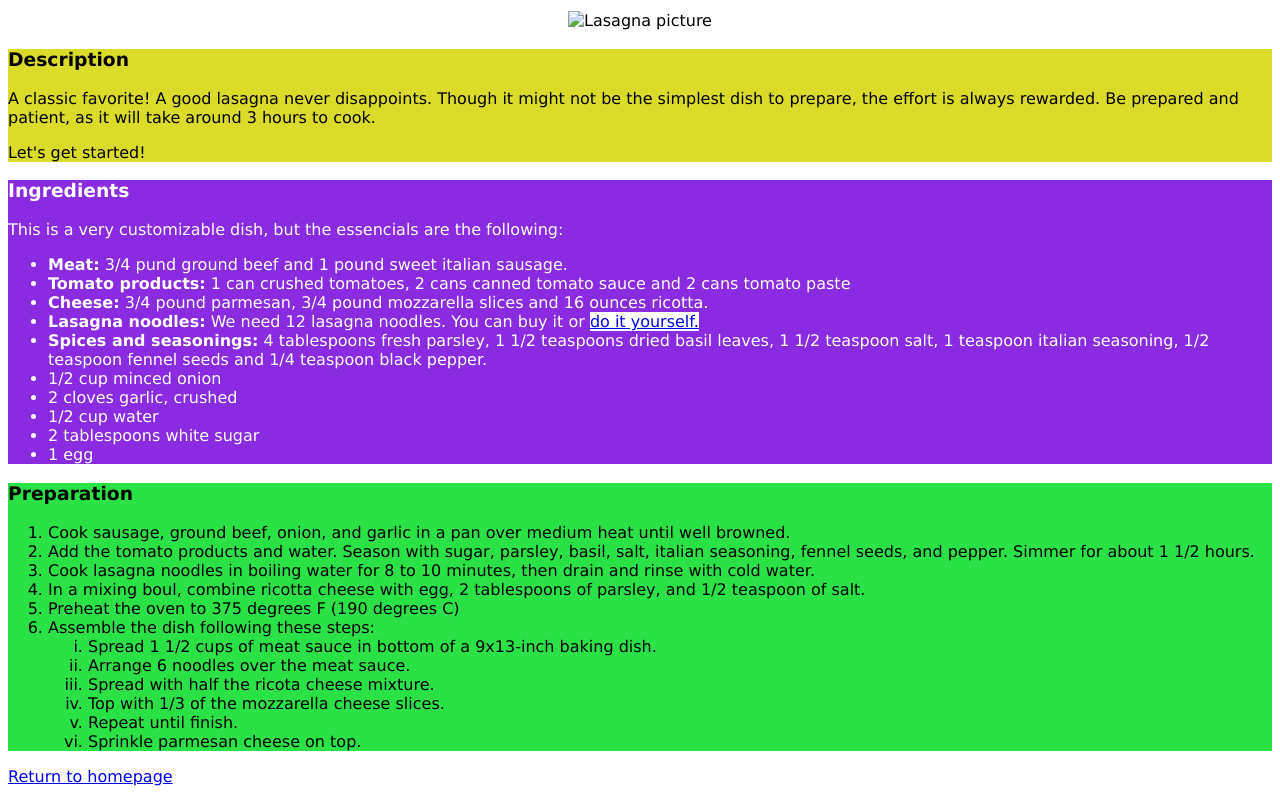
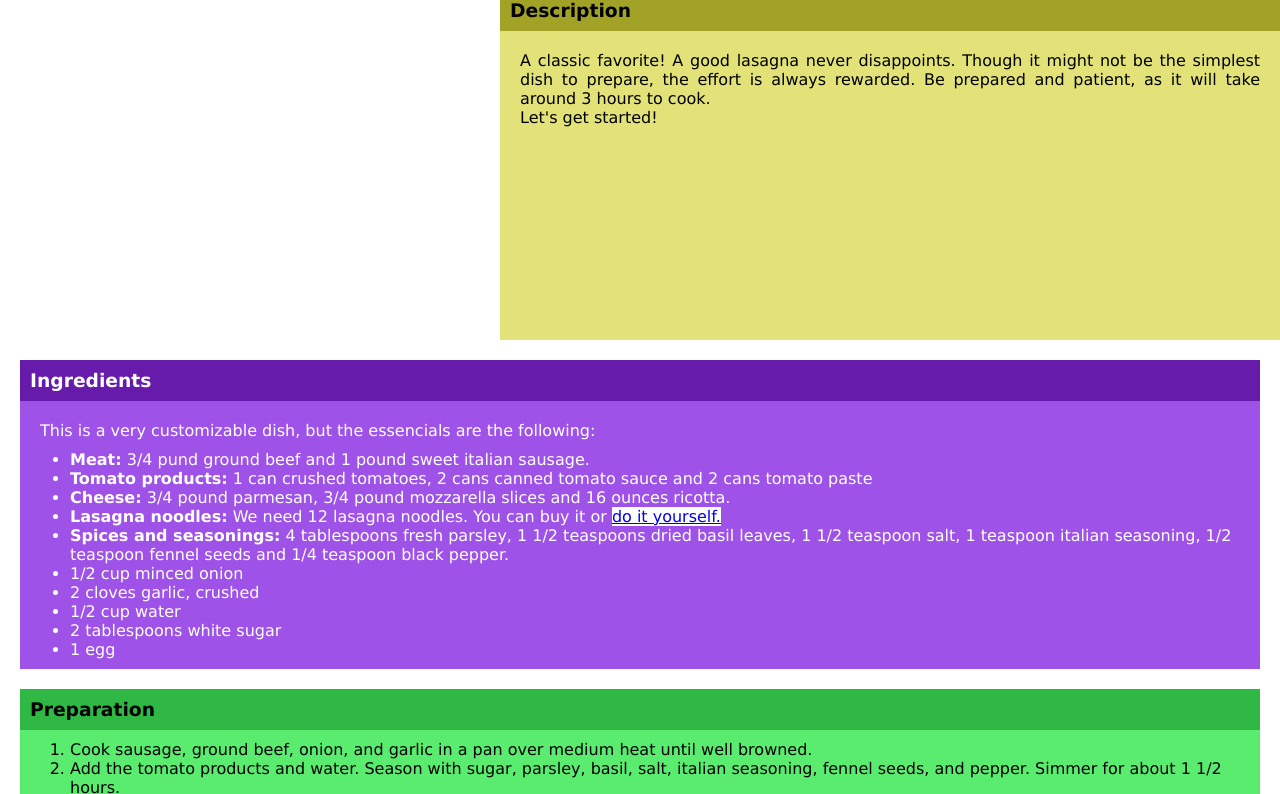
Before and after one commit to LuisIriarte5/odin-recipes, a plain HTML site: page recipes/lasagna.html in a window 1280 px wide. Shown: the part 64-858 px from the top of the page. Drawn offline with Linux system fonts and the light colour scheme.

Commit message:
Improve the style in lasagna webpage

```diff
--- a/recipes/lasagna.html
+++ b/recipes/lasagna.html
@@ -8,17 +8,16 @@
     <body>
         <h1 id="title">Lasagna</h1>
 
-        <div class="img-alinear">
+        <div class="img-principal">
             <img src="../img/lasagna.jpg" alt="Lasagna picture" id="main-pic">
-        </div>
-
-        <div class="descripcion">
-            <h3>Description</h3>
-            <p>A classic favorite! A good lasagna never disappoints. Though it might not be
-            the simplest dish to prepare, the effort is always rewarded. Be prepared and patient, as it will
-            take around 3 hours to cook.
-            </p>
-            <p>Let's get started!</p>
+            <div class="descripcion">
+                <h3>Description</h3>
+                <p>A classic favorite! A good lasagna never disappoints. Though it might not be
+                the simplest dish to prepare, the effort is always rewarded. Be prepared and patient, as it will
+                take around 3 hours to cook.<br>
+                Let's get started!
+                </p>
+            </div>
         </div>
 
         <div class="ingredientes">
@@ -58,6 +57,6 @@
             </ol>
         </div>
 
-        <p id="ret-hp"><a href="../index.html">Return to homepage</a></p>
+        <p class="external-link" id="ret-hp"><a href="../index.html">Return to homepage</a></p>
     </body>
 </html>
--- a/recipes/rec_style.css
+++ b/recipes/rec_style.css
@@ -1,5 +1,7 @@
 *{
     font-family:Verdana, Geneva, Tahoma, sans-serif;
+    max-width: 1500px;
+    margin: auto;
 }
 
 #title{
@@ -9,26 +11,74 @@
     text-decoration: underline;
 }
 
-.img-alinear{
-    text-align: center;
+.img-principal{
+    margin-bottom: 10px;
+}
+
+#main-pic,
+.descripcion{
+    height: 350px;
+}
+
+#main-pic,
+.ingredientes,
+.preparacion{
+    margin-left: 20px;
+    margin-right: 20px;
 }
 
 #main-pic{
-    height: 400px;
-    width: auto;
+    margin-bottom: -350px;
+}
+
+.ingredientes,
+.preparacion{
+    margin-top: 20px;
+    margin-bottom: 20px;
 }
 
 .descripcion{
-    background-color: rgb(219, 219, 42);
+    background-color: rgb(226, 226, 120);
+    display: inline-block;
+    margin-left: 500px;
+}
+
+.descripcion h3{
+    background-color: rgb(162, 162, 38);
+}
+
+h3{
+    margin: 0;
+    padding: 10px;
+}
+
+p{
+    padding: 20px 20px 0 20px;
+    text-align: justify;
+}
+
+ul,
+ol{
+    padding: 10px 20px 10px 50px;
 }
 
 .ingredientes{
-    background-color: blueviolet;
+    background-color: rgb(159, 82, 232);
     color: white;
 }
 
+.ingredientes h3{
+    background-color: rgb(102, 27, 171);
+}
+
+
+
 .preparacion{
-    background-color: rgb(43, 226, 70);
+    background-color: rgb(89, 236, 111);
+}
+
+.preparacion h3{
+    background-color: rgb(47, 184, 68);
 }
 
 div .inside-img{
@@ -36,9 +86,14 @@ div .inside-img{
     width: auto;
 }
 
+.img-alinear{
+    text-align: center;
+}
+
 .external-link{
     background-color: white;
 }
 
-#ret-hp{
+.external-link:hover{
+    background-color: rgb(255, 196, 196);
 }
--- a/styles.css
+++ b/styles.css
@@ -1,6 +1,7 @@
 *{
     font-family: Tahoma, sans-serif;
     max-width: 900px;
+    margin: auto;
 }
 
 .content{
```
